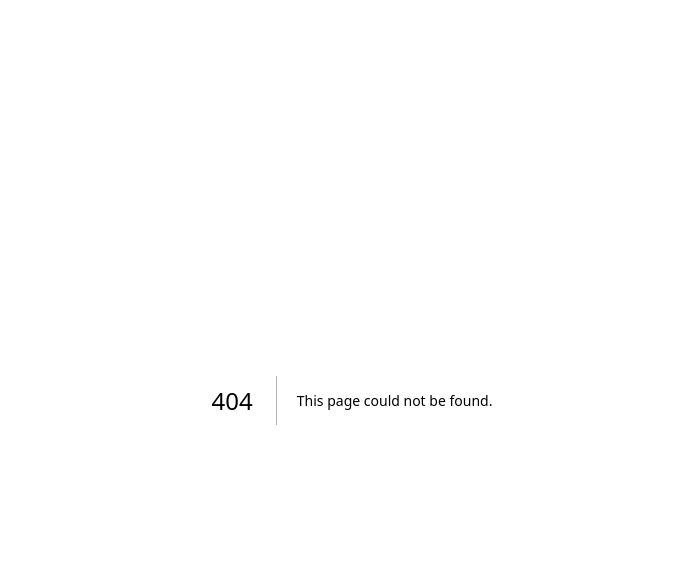
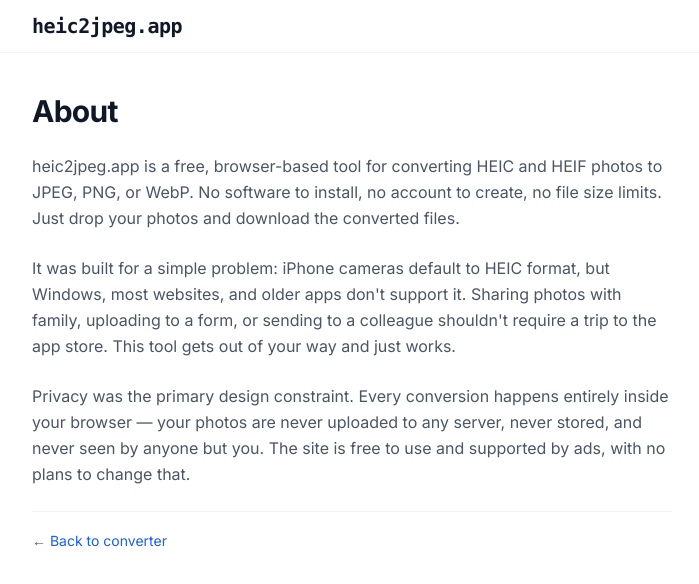
Before and after one commit to recynt-studyz/heic2jpeg, a Next.js app: page /about in a window 1280 px wide. Before the commit this address had no page. Shown: the top 584 px of the page, without its empty margins (288-987 px from the left). Built offline with nearby package versions, Linux system fonts and the light colour scheme.

Commit message:
add about page, footer component with obfuscated contact email

```diff
--- /dev/null
+++ b/app/about/page.tsx
@@ -0,0 +1,54 @@
+import type { Metadata } from 'next'
+import Link from 'next/link'
+
+export const metadata: Metadata = {
+  title: 'About — heic2jpeg.app',
+  description: 'About heic2jpeg.app — a free, private, browser-based HEIC to JPEG converter.',
+}
+
+export default function AboutPage() {
+  return (
+    <div className="min-h-screen bg-white">
+      <header className="border-b border-gray-100">
+        <div className="mx-auto w-full max-w-2xl px-4 py-3">
+          <Link
+            href="/"
+            className="font-mono text-lg font-semibold tracking-tight text-gray-900 sm:text-xl hover:text-blue-600 transition-colors"
+          >
+            heic2jpeg.app
+          </Link>
+        </div>
+      </header>
+
+      <main className="mx-auto w-full max-w-2xl px-4 py-10 space-y-6">
+        <h1 className="text-3xl font-bold tracking-tight text-gray-900">About</h1>
+
+        <p className="text-gray-600 leading-relaxed">
+          heic2jpeg.app is a free, browser-based tool for converting HEIC and HEIF photos to
+          JPEG, PNG, or WebP. No software to install, no account to create, no file size
+          limits. Just drop your photos and download the converted files.
+        </p>
+
+        <p className="text-gray-600 leading-relaxed">
+          It was built for a simple problem: iPhone cameras default to HEIC format, but
+          Windows, most websites, and older apps don&apos;t support it. Sharing photos with
+          family, uploading to a form, or sending to a colleague shouldn&apos;t require a trip
+          to the app store. This tool gets out of your way and just works.
+        </p>
+
+        <p className="text-gray-600 leading-relaxed">
+          Privacy was the primary design constraint. Every conversion happens entirely inside
+          your browser — your photos are never uploaded to any server, never stored, and never
+          seen by anyone but you. The site is free to use and supported by ads, with no plans
+          to change that.
+        </p>
+
+        <div className="pt-4 border-t border-gray-100">
+          <Link href="/" className="text-sm text-blue-600 hover:underline">
+            ← Back to converter
+          </Link>
+        </div>
+      </main>
+    </div>
+  )
+}
--- a/app/page.tsx
+++ b/app/page.tsx
@@ -3,6 +3,7 @@
 import dynamic from 'next/dynamic'
 import AdBanner from '@/components/AdBanner'
 import FAQ from '@/components/FAQ'
+import Footer from '@/components/Footer'
 
 const Converter = dynamic(() => import('@/components/Converter'), {
   ssr: false,
@@ -83,15 +84,7 @@
         {/* Ad — below FAQ */}
         <AdBanner slot="3333333333" />
 
-        {/* Footer */}
-        <footer className="text-center text-xs text-gray-400 pb-4 space-y-1">
-          <p>heic2jpeg.app — Free browser-based HEIC converter</p>
-          <p>
-            <a href="/privacy" className="hover:text-gray-600 hover:underline transition-colors">
-              Privacy Policy
-            </a>
-          </p>
-        </footer>
+        <Footer />
       </main>
     </>
   )
--- /dev/null
+++ b/components/Footer.tsx
@@ -0,0 +1,25 @@
+'use client'
+
+const parts = ['recyntstudyz', 'gmail', 'com']
+
+const handleContact = () => {
+  window.location.href = `mailto:${parts[0]}@${parts[1]}.${parts[2]}`
+}
+
+export default function Footer() {
+  return (
+    <footer className="text-center text-xs text-gray-400 pb-4">
+      <p className="flex flex-wrap items-center justify-center gap-x-2">
+        <span>heic2jpeg.app</span>
+        <span>·</span>
+        <a href="/privacy" className="hover:text-gray-500 transition-colors">Privacy Policy</a>
+        <span>·</span>
+        <a href="/about" className="hover:text-gray-500 transition-colors">About</a>
+        <span>·</span>
+        <button onClick={handleContact} className="hover:text-gray-500 transition-colors">
+          Contact
+        </button>
+      </p>
+    </footer>
+  )
+}
```
